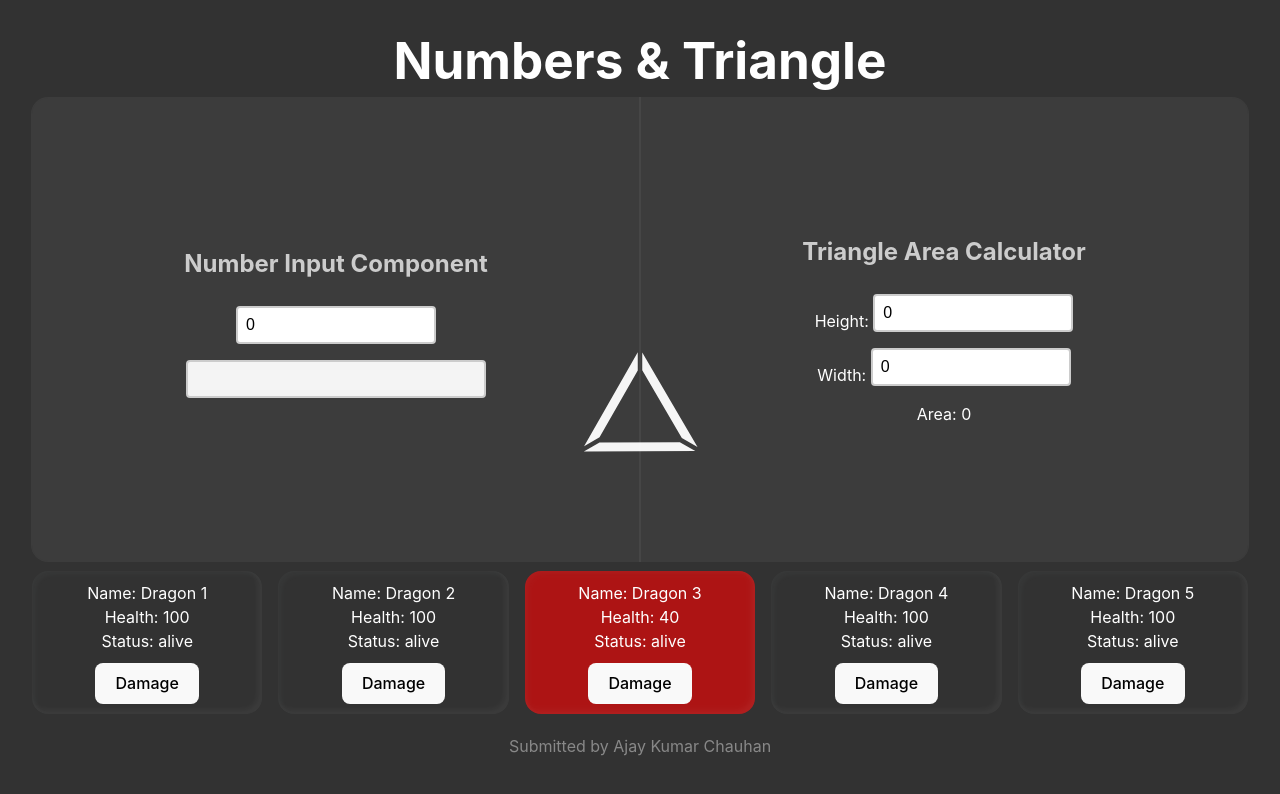
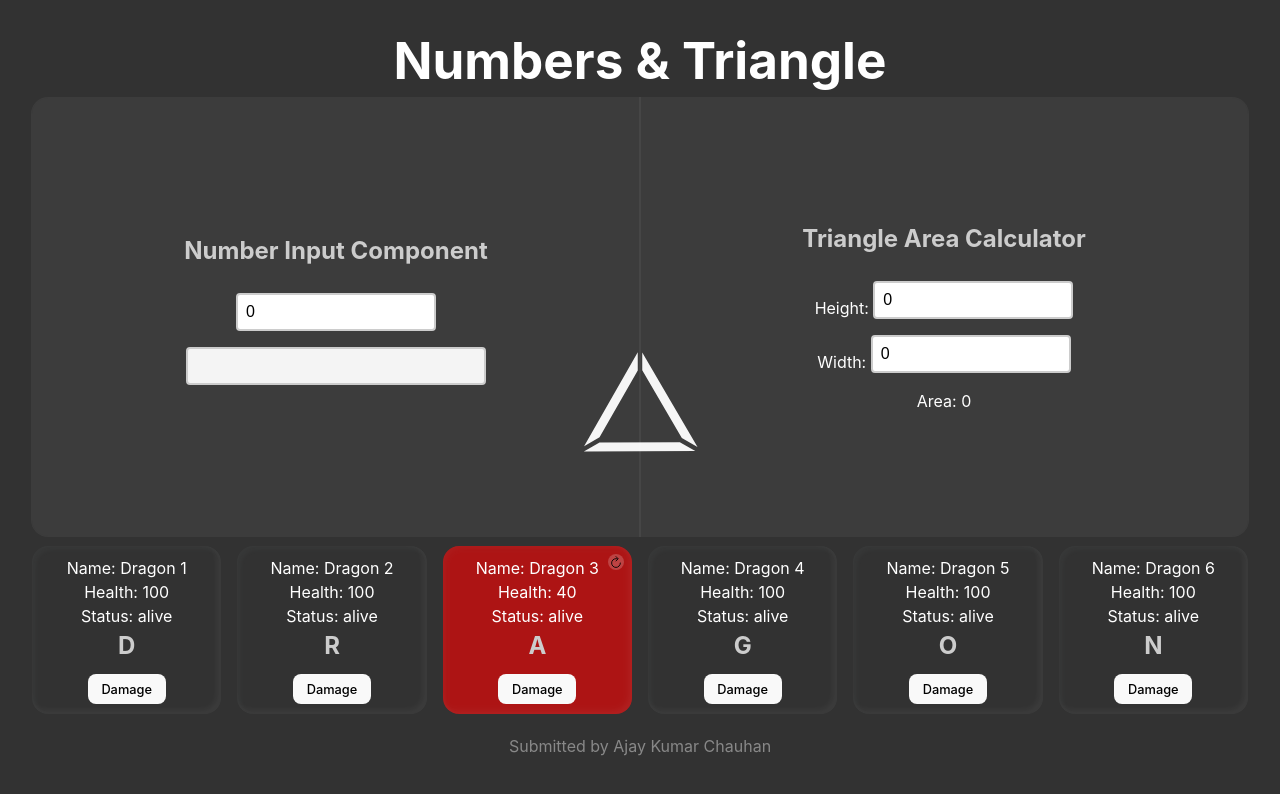
Before and after one commit to akchauhan2/triangle, a React (Vite) app: page / in a window 1280 px wide. Shown: the top 794 px of the page. Built offline with nearby package versions, Linux system fonts and the light colour scheme.

Commit message:
dragon reset button

```diff
--- a/src/App.scss
+++ b/src/App.scss
@@ -157,7 +157,9 @@ input[type="text"] {
   justify-content: center;
   gap: 1em;
   flex-wrap: wrap;
+  user-select: none;
   .dragon {
+    position: relative;
     padding: 10px;
     border-radius: 1em;
     display: block;
@@ -176,7 +178,30 @@ input[type="text"] {
 .m-0 {
   margin: 0;
 }
-
+.damage-btn {
+  padding: 0.5em 1em;
+  font-size: 0.8em;
+}
+.reset-button {
+  padding: 0;
+  font-size: 1em;
+  border-radius: 50%;
+  background: rgba(255, 255, 255, 0.2);
+  width: 1em;
+  display: flex;
+  flex-direction: column;
+  align-items: center;
+  padding: 0.5em;
+  position: absolute;
+  right: 0.5em;
+  top: 0.5em;
+  text-align: center;
+  height: 1em;
+  padding: 0;
+  &:focus {
+    outline: none;
+  }
+}
 @media screen and (max-width: 768px) {
   #root {
     background: unset;
--- a/src/App.tsx
+++ b/src/App.tsx
@@ -7,7 +7,7 @@ import { Alive, Dragon as DragonType } from "./type";
 
 function App() {
   const [dragons, setDragons] = React.useState<DragonType[]>(
-    new Array(5).fill(0).map((_, id) => ({
+    new Array(6).fill(0).map((_, id) => ({
       id,
       name: "Dragon " + (id + 1),
       health: id == 2 ? 40 : 100,
--- a/src/Dragon.tsx
+++ b/src/Dragon.tsx
@@ -8,13 +8,36 @@ export function DragonComponent({
   dragons: Dragon[];
   setDragons: React.Dispatch<React.SetStateAction<Dragon[]>>;
 }) {
+  const getBackgroundStyle = (): React.CSSProperties => ({
+    background: `url('https://via.placeholder.com/150') repeat`,
+    backgroundClip: `text`,
+    WebkitBackgroundClip: `text`,
+    WebkitTextFillColor: `transparent`,
+    color: `transparent`,
+    fontWeight: `bold`,
+    fontSize: `24px`,
+    textTransform: `uppercase`,
+  });
+
+  const resetDragon = (dragon: Dragon) => {
+    const newDragons: Dragon[] = dragons.map((d: Dragon) =>
+      d.id === dragon.id
+        ? {
+            ...d,
+            health: 100,
+            alive: "alive",
+          }
+        : d
+    );
+    setDragons(newDragons);
+  };
   const damageDragon = (dragon: Dragon) => {
     const newDragons: Dragon[] = dragons.map((d: Dragon) =>
       d.id === dragon.id
         ? {
             ...d,
-            health: Math.max(0, d.health - 10),
-            alive: d.health - 10 <= 0 ? "dead" : "alive",
+            health: Math.max(0, d.health - 20),
+            alive: d.health - 20 <= 0 ? "dead" : "alive",
           }
         : d
     );
@@ -28,9 +51,39 @@ export function DragonComponent({
           key={dragon.id}
           className="dragon"
         >
+          {dragon.health < 100 && (
+            <button
+              className="reset-button"
+              onClick={() => resetDragon(dragon)}
+            >
+              <svg
+                stroke="currentColor"
+                fill="currentColor"
+                strokeWidth={0}
+                viewBox="0 0 512 512"
+                xmlns="http://www.w3.org/2000/svg"
+              >
+                <path
+                  fill="none"
+                  strokeLinecap="round"
+                  strokeMiterlimit={10}
+                  strokeWidth={32}
+                  d="M320 146s24.36-12-64-12a160 160 0 10160 160"
+                />
+                <path
+                  fill="none"
+                  strokeLinecap="round"
+                  strokeLinejoin="round"
+                  strokeWidth={32}
+                  d="M256 58l80 80-80 80"
+                />
+              </svg>
+            </button>
+          )}
           <p>Name: {dragon.name}</p>
           <p>Health: {dragon.health}</p>
           <p>Status: {dragon.alive}</p>
+          <div style={getBackgroundStyle()}>{"dragon"[dragon.id]}</div>
           <button className="damage-btn" onClick={() => damageDragon(dragon)}>
             Damage
           </button>
```
